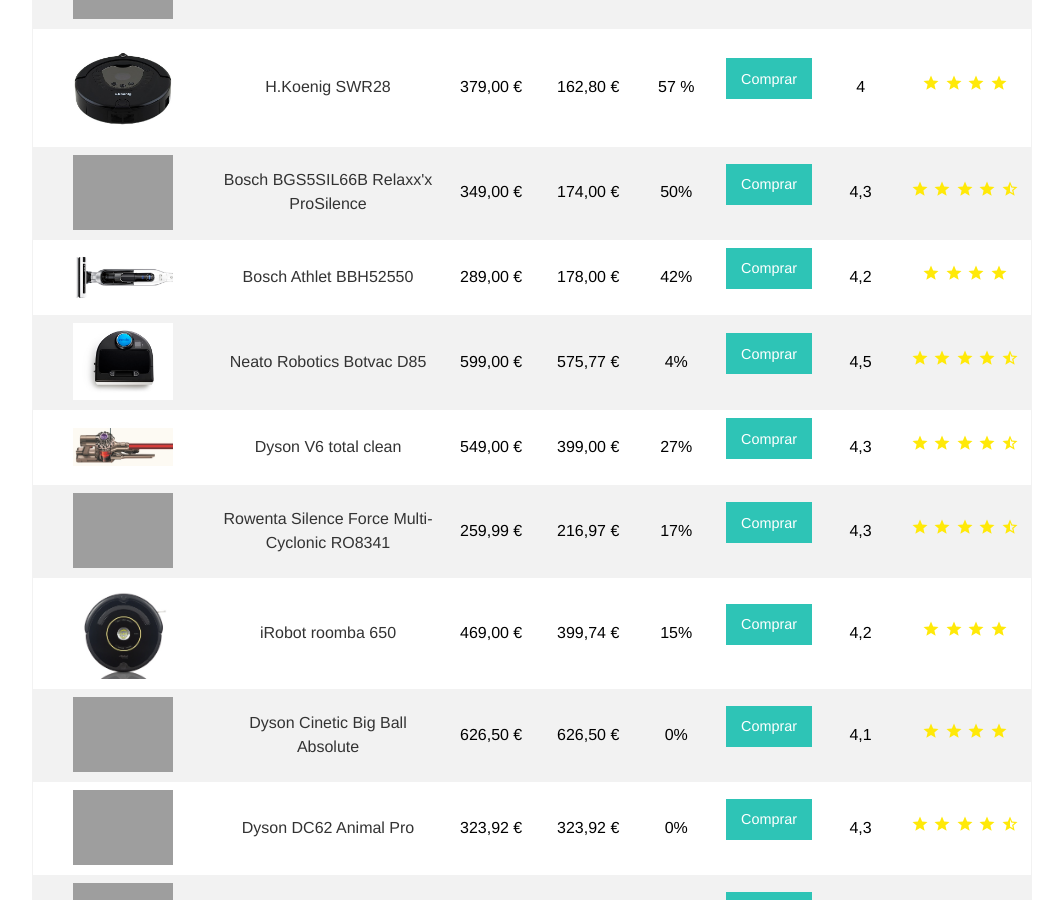
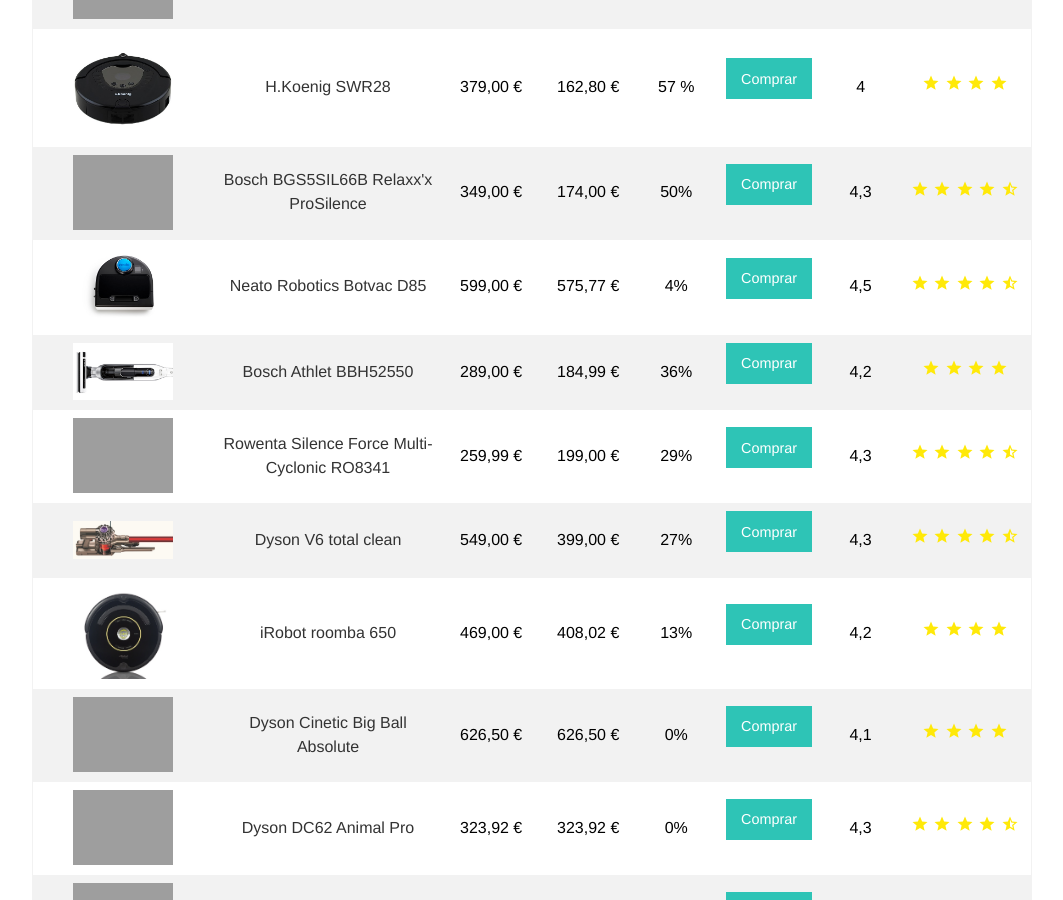
Before and after one commit to Puturru84/aspirador, a Jekyll site: the page built from _pages/tabla-precios-mejores-aspiradoras.md, in a window 1280 px wide and 900 px high, scrolled down 757 px. Shown: the whole window, without its empty margins (108-1171 px from the left). Built offline with Jekyll 4.4.1, drawn with Linux system fonts in a browser that asks for light colours; a script that is not in the unit is left out.

Commit message:
price modified

```diff
--- a/products/_posts/2016-11-22-test-iRobot-roomba-650.md
+++ b/products/_posts/2016-11-22-test-iRobot-roomba-650.md
@@ -31,8 +31,8 @@
 clasification: "4,2"
 comments: "Ya tiene unos años y sigue ofreciendo comodidad a un precio muy accesible"
 price-before: "469,00 €"
-price-now: "399,74 €"
-discount: "15%"
+price-now: "408,02 €"
+discount: "13%"
 stars: "4"
 link: "http://amzn.to/2gt3kVz"
 ---
--- a/products/_posts/2016-11-22-test-rowenta-silenceforcemulti-ciclonic-RO8341.md
+++ b/products/_posts/2016-11-22-test-rowenta-silenceforcemulti-ciclonic-RO8341.md
@@ -40,8 +40,8 @@
 clasification: "4,3"
 comments: "El mejor compromiso calidad precio"
 price-before: "259,99 €"
-price-now: "216,97 €"
-discount: "17%"
+price-now: "199,00 €"
+discount: "29%"
 stars: "4.5"
 link: "http://amzn.to/2hmohyy"
 ---
--- a/products/_posts/2017-01-06-test-bosch-athlet-bbh52550.md
+++ b/products/_posts/2017-01-06-test-bosch-athlet-bbh52550.md
@@ -30,8 +30,8 @@
 clasification: "4,2"
 comments: "Buenas caracteristicas pero potencia limitada"
 price-before: "289,00 €"
-price-now: "178,00 €"
-discount: "42%"
+price-now: "184,99 €"
+discount: "36%"
 stars: "4"
 link: "http://amzn.to/2j5BcJ1"
 ---
```
